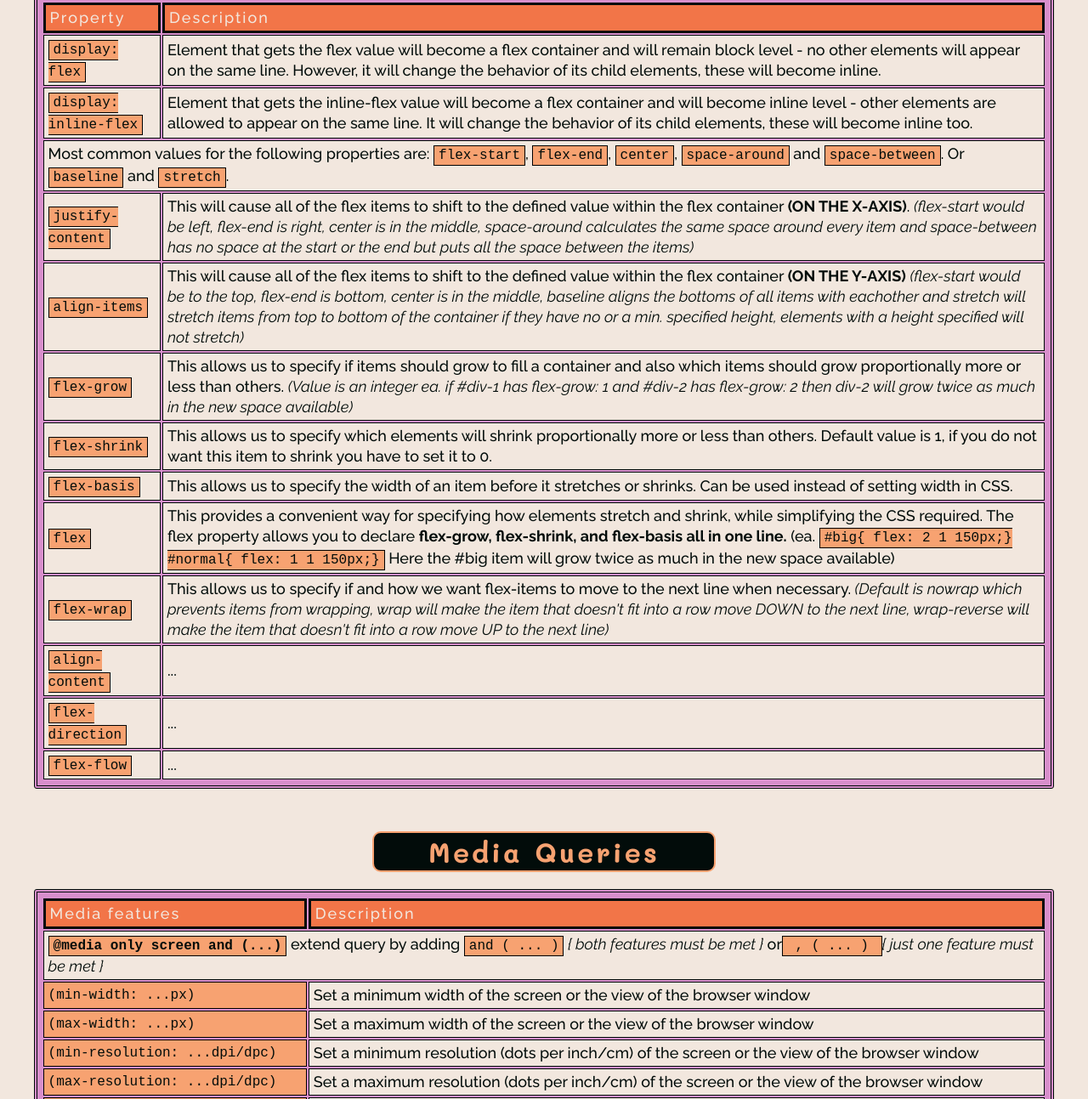
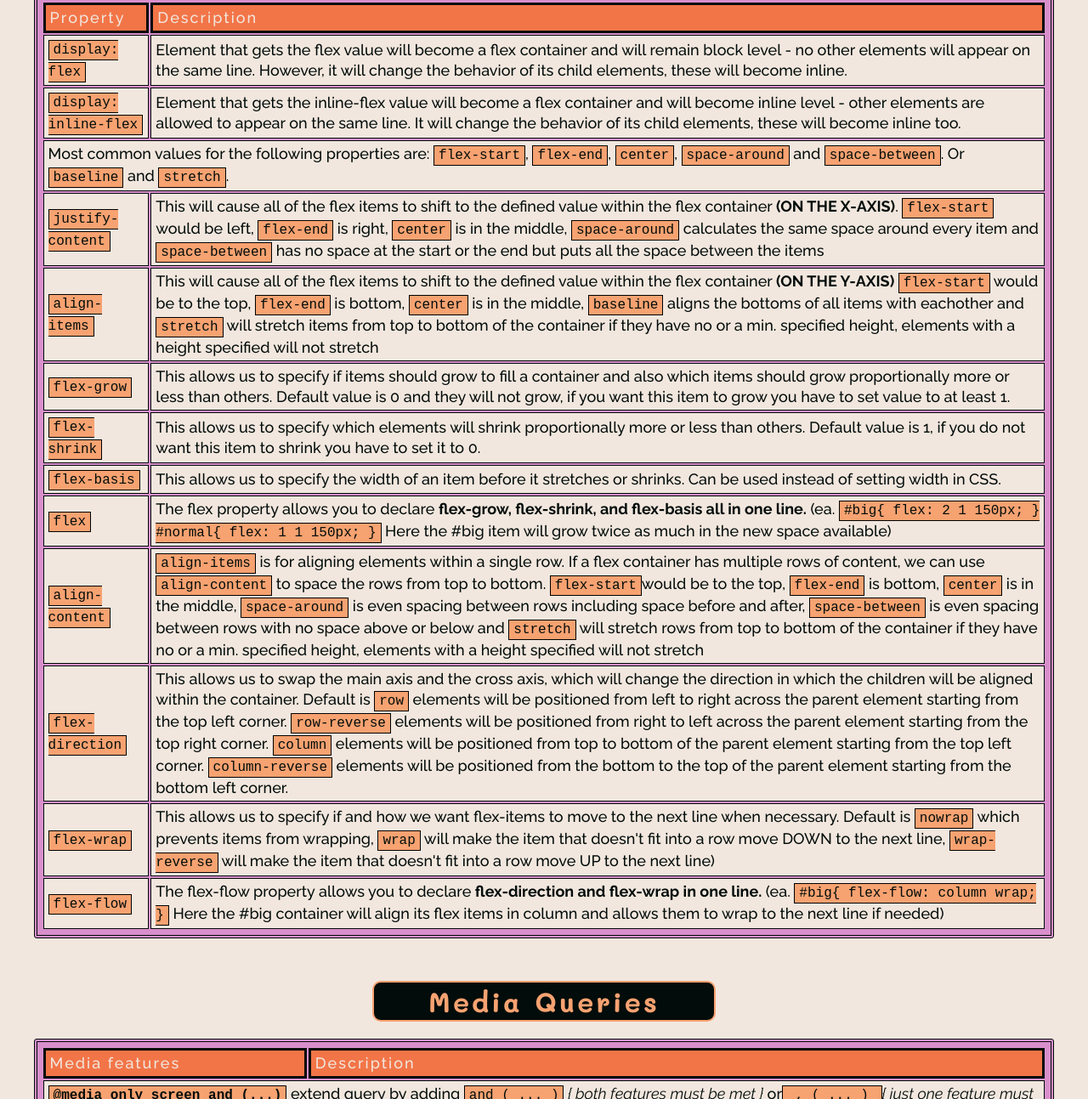
Before and after one commit to smolmies/html-css-cheatsheet-starting, a plain HTML site: page index.html in a window 1280 px wide. Shown: the part 2387-3680 px from the top of the page at 85% size. Drawn offline with Linux system fonts and the light colour scheme; a web font is replaced by a local one.

Commit message:
Finished flexbox cheat sheet

```diff
--- a/index.html
+++ b/index.html
@@ -165,20 +165,21 @@
             <tr>
                 <td><span class="code">justify-content</span></td>
                 <td>This will cause all of the flex items to shift to the defined value within the flex container <span class="bold">(ON THE X-AXIS)</span>.
-                    <span class="italic">(flex-start would be left, flex-end is right, center is in the middle, space-around calculates the same space around every item
-                    and space-between has no space at the start or the end but puts all the space between the items)</span> </td>
+                    <span class="code">flex-start</span> would be left, <span class="code">flex-end</span> is right, <span class="code">center</span> is in the middle, <span class="code">space-around</span> calculates the same space around every item
+                    and <span class="code">space-between</span> has no space at the start or the end but puts all the space between the items </td>
             </tr>
             <tr>
                 <td><span class="code">align-items</span></td>
                 <td>This will cause all of the flex items to shift to the defined value within the flex container <span class="bold">(ON THE Y-AXIS)</span>
-                    <span class="italic">(flex-start would be to the top, flex-end is bottom, center is in the middle, baseline aligns the bottoms of all items with eachother
-                        and stretch will stretch items from top to bottom of the container if they have no or a min. specified height, elements with a height specified will not stretch)</span>
+                    <span class="code">flex-start</span> would be to the top, <span class="code">flex-end</span> is bottom, <span class="code">center</span> is in the middle, <span class="code">baseline</span> aligns the bottoms of all items with eachother
+                    and <span class="code">stretch</span> will stretch items from top to bottom of the container if they have no or a min. specified height, elements with a height specified will not stretch
                 </td>
             </tr>
             <tr>
                 <td><span class="code">flex-grow</span></td>
                 <td>This allows us to specify if items should grow to fill a container and also which items should grow proportionally more or less than others.
-                    <span class="italic">(Value is an integer ea. if #div-1 has flex-grow: 1 and #div-2 has flex-grow: 2 then div-2 will grow twice as much in the new space available)</span></td>
+                    Default value is 0 and they will not grow, if you want this item to grow you have to set value to at least 1.
+                    </td>
             </tr>
             <tr>
                 <td><span class="code">flex-shrink</span></td>
@@ -190,25 +191,35 @@
             </tr>
             <tr>
                 <td><span class="code">flex</span></td>
-                <td>This provides a convenient way for specifying how elements stretch and shrink, while simplifying the CSS required. The flex property allows you to declare <span class="bold">flex-grow, flex-shrink, and flex-basis all in one line.</span>
-                (ea. <span class="code">#big{ flex: 2 1 150px;} #normal{ flex: 1 1 150px;}</span> Here the #big item will grow twice as much in the new space available)</td>
+                <td>The flex property allows you to declare <span class="bold">flex-grow, flex-shrink, and flex-basis all in one line.</span>
+                (ea. <span class="code">#big{ flex: 2 1 150px; } #normal{ flex: 1 1 150px; }</span> Here the #big item will grow twice as much in the new space available)</td>
+            </tr>
+            <tr>
+                <td><span class="code">align-content</span></td>
+                <td><span class="code">align-items</span> is for aligning elements within a single row.
+                    If a flex container has multiple rows of content, we can use <span class="code">align-content</span> to space the rows from top to bottom.
+                    <span class="code">flex-start</span>would be to the top, <span class="code">flex-end</span> is bottom, <span class="code">center</span> is in the middle, <span class="code">space-around</span> is even spacing between rows including space before and after,
+                    <span class="code">space-between</span> is even spacing between rows with no space above or below and <span class="code">stretch</span> will stretch rows from top to bottom
+                    of the container if they have no or a min. specified height, elements with a height specified will not stretch</td>
+            </tr>
+            <tr>
+                <td><span class="code">flex-direction</span></td>
+                <td>This allows us to swap the main axis and the cross axis, which will change the direction in which the children will be aligned within the container.
+                    Default is <span class="code">row</span> elements will be positioned from left to right across the parent element starting from the top left corner.
+                    <span class="code">row-reverse</span> elements will be positioned from right to left across the parent element starting from the top right corner.
+                    <span class="code">column</span> elements will be positioned from top to bottom of the parent element starting from the top left corner.
+                    <span class="code">column-reverse</span> elements will be positioned from the bottom to the top of the parent element starting from the bottom left corner.
+                </td>
             </tr>
             <tr>
                 <td><span class="code">flex-wrap</span></td>
-                <td>This allows us to specify if and how we want flex-items to move to the next line when necessary. <span class="italic">(Default is nowrap which prevents items from wrapping,
-                    wrap will make the item that doesn't fit into a row move DOWN to the next line, wrap-reverse will make the item that doesn't fit into a row move UP to the next line)</span></td>
-            </tr>
-            <tr>
-                <td><span class="code">align-content</span></td>
-                <td> ... </td>
-            </tr>
-            <tr>
-                <td><span class="code">flex-direction</span></td>
-                <td> ... </td>
+                <td>This allows us to specify if and how we want flex-items to move to the next line when necessary. Default is <span class="code">nowrap</span> which prevents items from wrapping,
+                    <span class="code">wrap</span> will make the item that doesn't fit into a row move DOWN to the next line, <span class="code">wrap-reverse</span> will make the item that doesn't fit into a row move UP to the next line)</span></td>
             </tr>
             <tr>
                 <td><span class="code">flex-flow</span></td>
-                <td> ... </td>
+                <td>The flex-flow property allows you to declare <span class="bold">flex-direction and flex-wrap in one line.</span>
+                    (ea. <span class="code">#big{ flex-flow: column wrap; }</span> Here the #big container will align its flex items in column and allows them to wrap to the next line if needed)</td>
             </tr>
         </tbody>
     </table>
```
